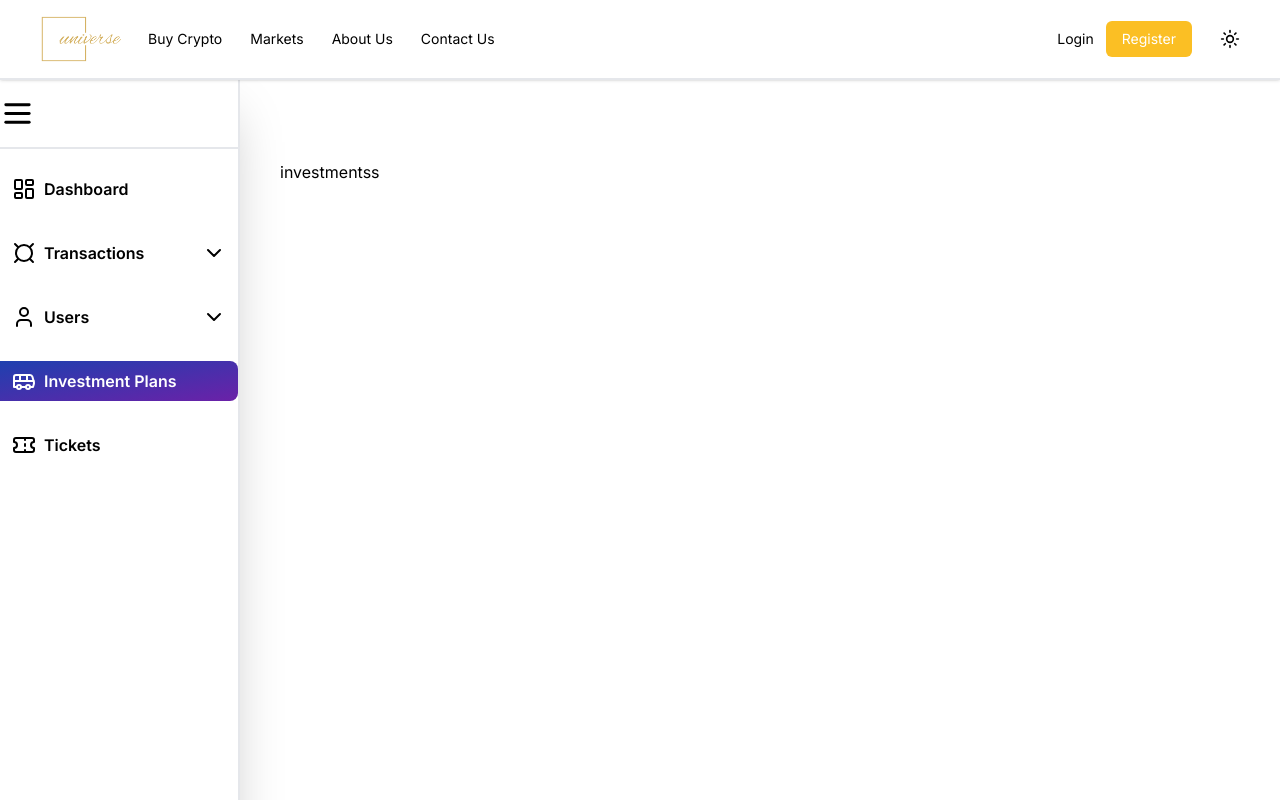
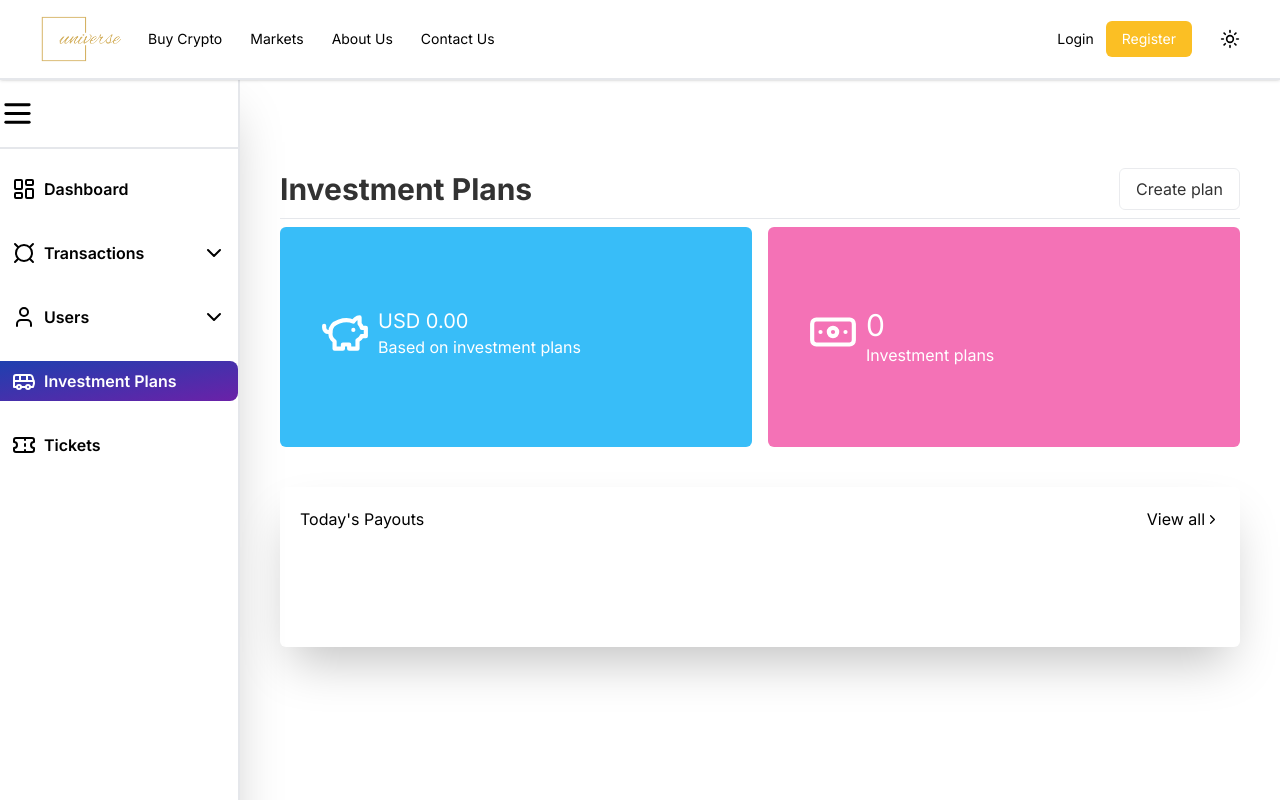
Before and after one commit to Austinobravo/universe, a Next.js app: page /investment in a window 1280 px wide. Shown: the top 800 px of the page. Built offline with nearby package versions, Linux system fonts and the light colour scheme.

Commit message:
investment

```diff
--- a/app/(admin)/(routes)/dashboard/page.tsx
+++ b/app/(admin)/(routes)/dashboard/page.tsx
@@ -1,4 +1,4 @@
-import { Book, ChevronRight, User } from 'lucide-react'
+import { Book, ChevronRight,  Users } from 'lucide-react'
 import React from 'react'
 
 const page = () => {
@@ -10,27 +10,27 @@ const page = () => {
       </div>
       <div className='flex gap-7'>
         <div className='md:basis-2/3'>
-          <div className="flex  gap-4">
+          <div className="flex flex-wrap md:flex-nowrap text-white gap-4 mb-10">
             <div className='bg-sky-400 flex px-10 w-[350px]  py-20 rounded-md'>
-              <User/>
+              <Users size={50}/>
               <div>
-                <span>0</span>
+                <span className="text-3xl">0</span>
                 <p>Registered Users</p>
               </div>
             </div>
             <div className="bg-pink-400  flex px-10 w-[350px]  py-20 rounded-md ">
-              <Book/>
+              <Book size={50}/>
               <div>
-                <span>USD 0.00 </span>
+                <span className="text-xl">USD 0.00 </span>
                 <p>Pending Withdrawals</p>
               </div>
             </div>
 
           </div>
-          <div >
-            <div>
+          <div className="shadow-2xl px-5 h-40 pt-5 rounded-md w-full">
+            <div className="flex justify-between items-center">
             <h3>Today's Payouts</h3>
-            <span>View all <ChevronRight/></span>
+            <span className="flex justify-between items-center">View all <ChevronRight size={15}/></span>
 
             </div>
 
@@ -38,19 +38,19 @@ const page = () => {
           </div>
 
         </div>
-        <div>
-          <div className='border-b-2'>
-              <h3>USD 0.00</h3>
-              <p>Total deposits</p>
+        <div className="shadow-2xl w-full flex flex-col">
+          <div className='border-b-2 basis-2/3 flex flex-col items-center justify-center'>
+              <h3 className="text-2xl">USD 0.00</h3>
+              <p className="text-xs">Total deposits</p>
           </div>
-          <div>
-            <div>USD 0.00
-              <p>Locked</p>
-
+          <div className="flex flex-row gap-2 justify-center items-center">
+            <div className=" border-r-2 pr-2">
+              <span className="font-bold">USD 0.00</span>
+              <p className="text-xs">Locked</p>
             </div>
-            <div>USD 0.00
-              <p>Inactive</p>
-
+            <div>
+              <span className="font-bold">USD 0.00</span>
+              <p className="text-xs">Inactive</p>
             </div>
           </div>
         </div>
--- a/app/(admin)/(routes)/investment/page.tsx
+++ b/app/(admin)/(routes)/investment/page.tsx
@@ -1,8 +1,45 @@
+import { Banknote, ChevronRight, PiggyBank } from 'lucide-react'
 import React from 'react'
 
 const page = () => {
   return (
-    <div>investmentss</div>
+    <section>
+      <div className='py-2 '>
+        <div className="flex pb-2 justify-between items-center">
+          <h1 className='text-3xl font-bold opacity-80'>Investment Plans</h1>
+          <button className="opacity-80 rounded-md border py-2 px-4">Create plan</button>
+
+        </div>
+        <hr className='w-full text-base'/>
+      </div>
+
+          <div className="flex flex-wrap md:flex-nowrap text-white gap-4 mb-10">
+            <div className='bg-sky-400 space-x-2 flex px-10 w-full  py-20 rounded-md'>
+              <PiggyBank size={50}/>
+              <div>
+                <span className="text-xl">USD 0.00</span>
+                <p>Based on investment plans</p>
+              </div>
+            </div>
+            <div className="bg-pink-400 space-x-2 flex px-10 w-full  py-20 rounded-md ">
+              <Banknote size={50}/>
+              <div>
+                <span className="text-3xl">0 </span>
+                <p>Investment plans</p>
+              </div>
+            </div>
+
+          </div>
+          <div className="shadow-2xl px-5 h-40 pt-5 rounded-md w-full">
+            <div className="flex justify-between items-center">
+            <h3>Today's Payouts</h3>
+            <span className="flex justify-between items-center">View all <ChevronRight size={15}/></span>
+
+            </div>
+
+      </div>
+
+    </section>
   )
 }
 
```
